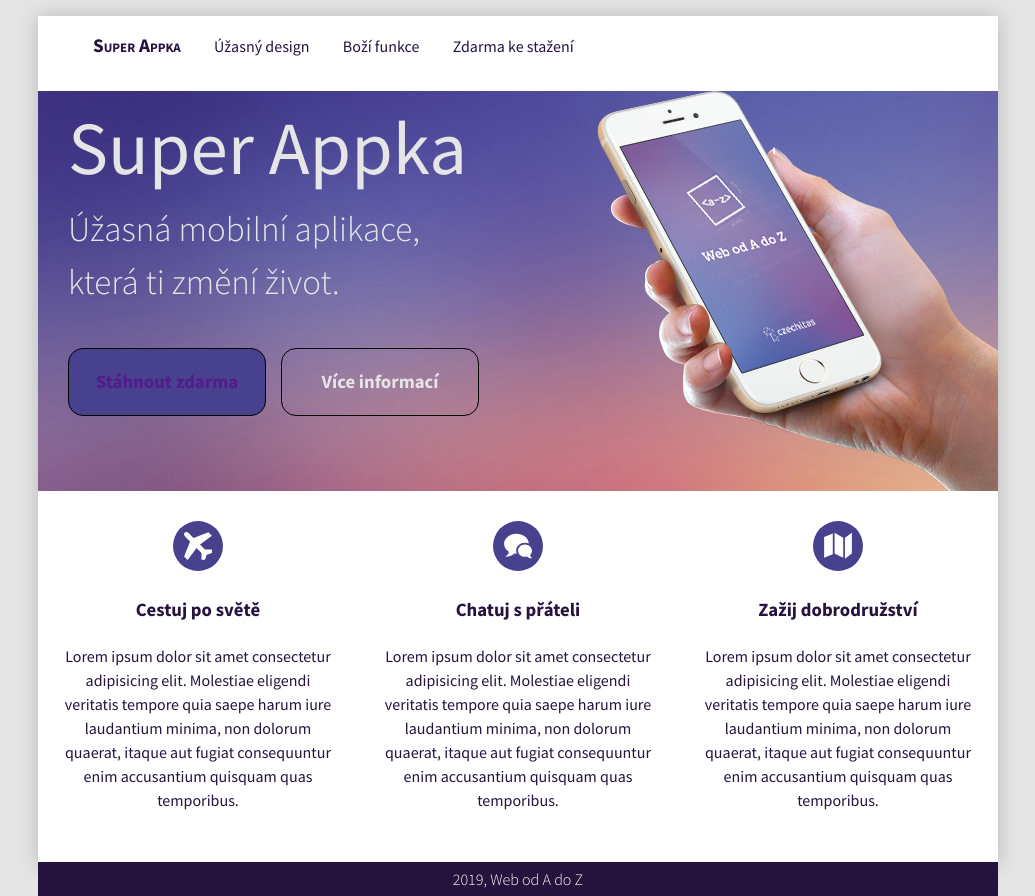
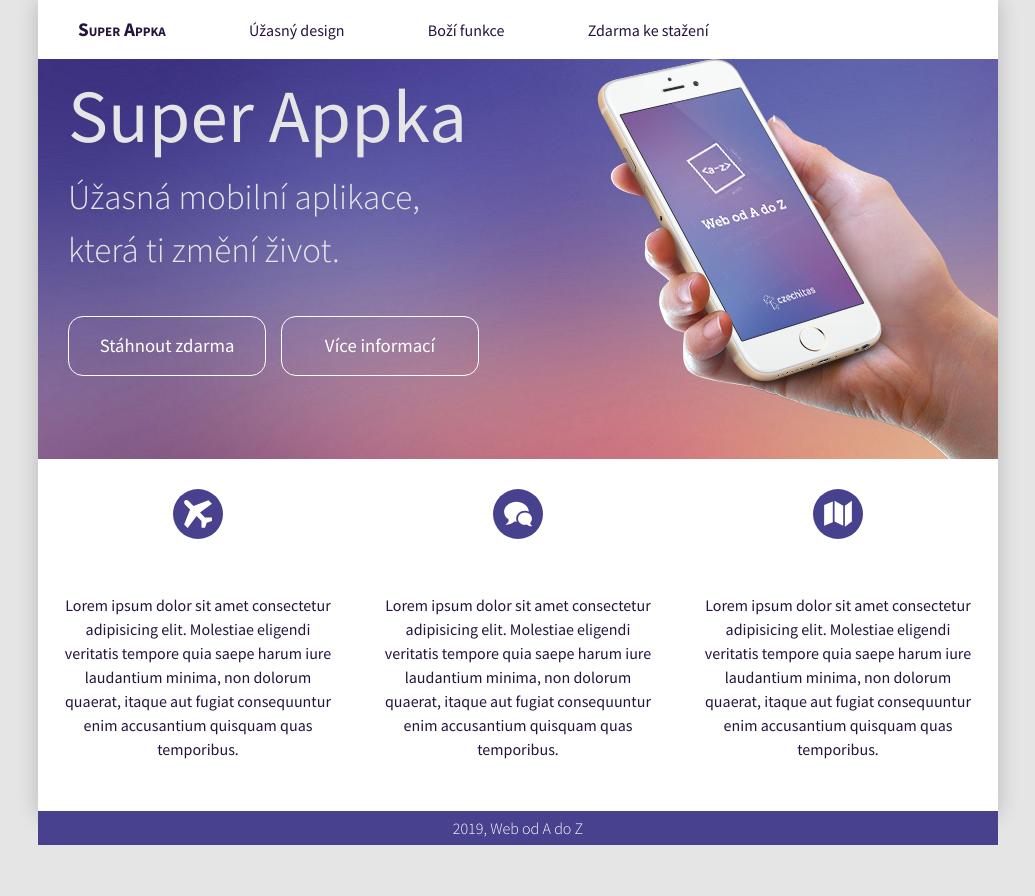
Before and after one commit to tvorimweb-2019-praha-podzim/projekt-4-super-appka-EvaSamalova, a plain HTML site: page index.html in a window 1280 px wide. Shown: the whole page, without its empty margins (122-1157 px from the left). After the commit the page ends 845 px from the top, so only its background shows below. Drawn offline with Linux system fonts and the light colour scheme.

Commit message:
Opraveno
provedla jsem tam nějaké dolaďovačky a vypadá to, že splňuje zadání

```diff
--- a/index.html
+++ b/index.html
@@ -45,7 +45,7 @@
                             <a href=""><h3>Stáhnout zdarma</h3></a>
                         </div>
                         <div class="tlacitko2">
-                            <h3>Více informací</h3>
+                            <a href=""><h3>Více informací</h3></a>
                         </div>
                     </div>
                 </div>
--- a/style.css
+++ b/style.css
@@ -46,6 +46,7 @@ body {
     top: 0;
     color: #25133d;
     margin: 0;
+    padding: 0;
 }
 
 .apka {
@@ -53,11 +54,15 @@ body {
     font-variant: small-caps;
     font-size: larger;
 }
+ul.menu {
+    margin: 0;
+    padding: 0;
+}
 
 li {
     display: inline-block;
-    padding: 0;
-    margin: 15px;
+    padding: 15px 40px;
+    margin: 0;
 }
 
 .telo {
@@ -95,6 +100,12 @@ h2 {
     font-size: 35px;
 }
 
+h3 {
+margin: 0;
+color: white;
+font-weight: normal;
+}
+
 .tlacitka {
     display: flex;
     flex-direction: row;
@@ -102,17 +113,16 @@ h2 {
 }
 
 .tlacitko1 {
-    padding: 0;
-    border: solid 1px black;
+    padding: 15px;
+    border: solid 1px white;
     border-radius: 15px;
-    background-color: #48418e;
     margin-right: 15px;
     flex-basis: 40%;
 }
 
 .tlacitko2 {
-    padding: 0;
-    border: solid 1px black;
+    padding: 15px;
+    border: solid 1px white;
     border-radius: 15px;
     flex-basis: 40%;
 }
@@ -147,7 +157,7 @@ p {
     bottom: 0;
     left: 0;
     text-align: center;
-    background-color: #25133d;
+    background-color: #48418e;
     color: white;
     margin: 0 -30px -30px -30px;
     padding: 0;
@@ -162,6 +172,6 @@ a{
     text-decoration: none;
 }
 
-.tlacitka a:hover {
+.tlacitko1:hover, .tlacitko2:hover {
     background-color: #48418e;
 }
```
